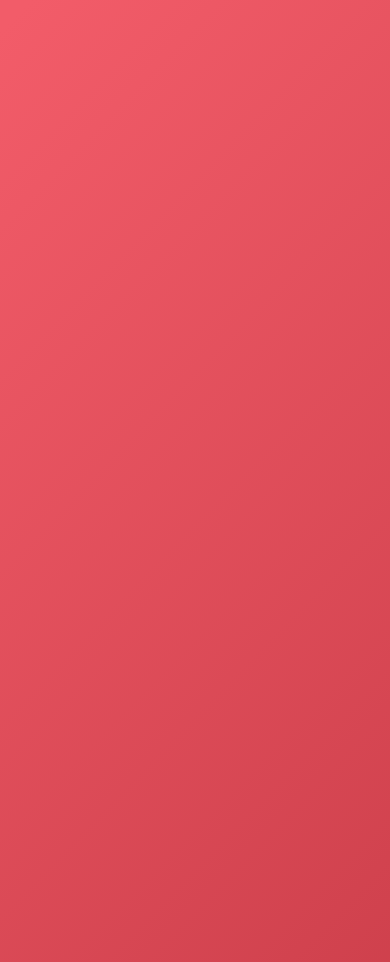
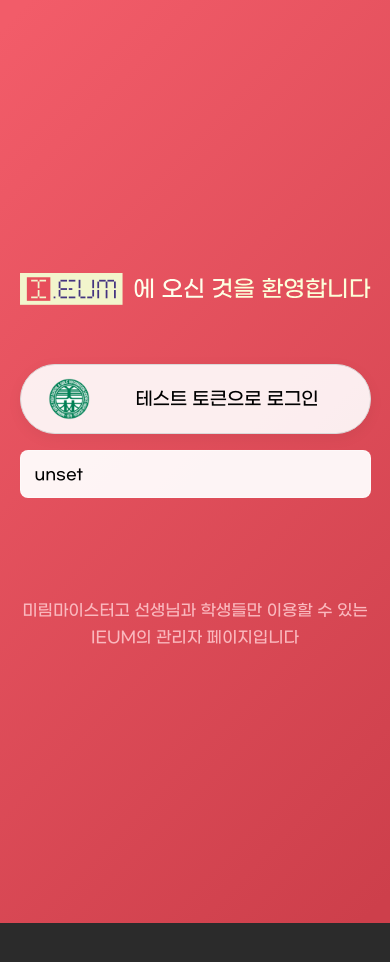
Before and after one commit to 2026-it-show/IEUM_Admin, a React (Vite) app: page / in a window 390 px wide. Shown: the top 962 px of the page. After the commit the page ends 923 px from the top, so only its background shows below. Built offline with nearby package versions, Linux system fonts and the light colour scheme; no server answers.

Commit message:
fix: 어드민 로그인 반응형 레이아웃 개선

```diff
--- a/src/pages/Home/Login.tsx
+++ b/src/pages/Home/Login.tsx
@@ -7,46 +7,64 @@ import { loginWithMirimToken } from '../../api/adminApi';
 const OuterContainer = styled.div`
   min-height: 100dvh;
   background: linear-gradient(134.188deg, #f25c69 2.1959%, #cd3f4b 97.804%);
-  display: grid;
-  place-items: center;
-  overflow: hidden;
+  display: flex;
+  align-items: center;
+  justify-content: center;
+  overflow-y: auto;
+  padding: clamp(28px, 8dvh, 96px) clamp(18px, 5vw, 48px);
 `;
 
-const InnerCanvas = styled.div`
-  position: relative;
-  width: 1920px;
-  height: 1080px;
-  transform: scale(min(100vw / 1920, 100dvh / 1080));
-  transform-origin: center;
+const LoginContent = styled.main`
+  width: min(100%, 990px);
+  min-height: min(720px, calc(100dvh - clamp(56px, 16dvh, 192px)));
+  display: flex;
+  flex-direction: column;
+  align-items: center;
+  justify-content: center;
+  gap: clamp(28px, 8dvh, 128px);
+
+  @media (max-width: 720px) {
+    min-height: calc(100dvh - 56px);
+    justify-content: center;
+    gap: clamp(22px, 7dvh, 64px);
+  }
 `;
 
 const LogoWrapper = styled.div`
-  position: absolute;
-  left: 465px;
-  top: 246px;
-  width: 990px;
-  height: 90px;
+  width: min(100%, 990px);
+  display: flex;
+  justify-content: center;
 `;
 
 const Logo = styled.img`
   width: 100%;
-  height: 100%;
+  height: auto;
   object-fit: contain;
+
+  @media (max-width: 720px) {
+    width: min(100%, 560px);
+  }
+`;
+
+const LoginActions = styled.div`
+  width: min(100%, 679px);
+  display: flex;
+  flex-direction: column;
+  align-items: stretch;
+  gap: 16px;
 `;
 
 const LoginButton = styled.button`
-  position: absolute;
-  left: 621px;
-  top: 687px;
-  width: 679px;
-  height: 106px;
+  width: 100%;
+  min-height: clamp(68px, 9vw, 106px);
+  padding: 10px clamp(24px, 5vw, 70px);
   border-radius: 71px;
   background-color: rgba(255, 255, 255, 0.9);
   border: 1px solid #d9d9d9;
   display: flex;
   align-items: center;
   justify-content: center;
-  gap: 50px;
+  gap: clamp(16px, 4vw, 50px);
   cursor: pointer;
   box-shadow: 0 4px 15px rgba(0, 0, 0, 0.05);
 
@@ -55,39 +73,43 @@ const LoginButton = styled.button`
     opacity: 0.75;
   }
 
+  @media (max-width: 520px) {
+    justify-content: flex-start;
+  }
 `;
 
 const MirimLogo = styled.img`
-  width: 74px;
-  height: 74px;
+  width: clamp(48px, 11vw, 74px);
+  height: clamp(48px, 11vw, 74px);
   border-radius: 84px;
   object-fit: cover;
 `;
 
 const ButtonText = styled.span`
-  width: 384px;
-  font-size: 32px;
+  min-width: 0;
+  flex: 1;
+  font-size: clamp(19px, 4vw, 32px);
   font-weight: 500;
   color: #000000;
+  text-align: center;
+  white-space: nowrap;
+
+  @media (max-width: 420px) {
+    font-size: 18px;
+  }
 `;
 
 const Description = styled.p`
-  position: absolute;
-  left: 698px;
-  top: 871px;
-  width: 525px;
-  font-size: 24px;
+  margin: 0;
+  width: min(100%, 560px);
+  font-size: clamp(16px, 3vw, 24px);
   color: #fab8be;
   text-align: center;
-  line-height: 40px;
+  line-height: 1.65;
   font-weight: 400;
 `;
 
 const TokenPanel = styled.form`
-  position: absolute;
-  left: 621px;
-  top: 812px;
-  width: 679px;
   display: grid;
   gap: 10px;
 `;
@@ -102,12 +124,11 @@ const TokenInput = styled.input`
 `;
 
 const ErrorText = styled.p`
-  position: absolute;
-  left: 621px;
-  top: 812px;
-  width: 679px;
+  min-height: 24px;
+  margin: 0;
   color: #ffffff;
   text-align: center;
+  line-height: 1.5;
 `;
 
 type LoginProps = {
@@ -119,19 +140,21 @@ function Login({ oauthEnabled }: LoginProps) {
 
   return (
     <OuterContainer>
-      <InnerCanvas>
+      <LoginContent>
         <LogoWrapper>
           <Logo src="/assets/home_logo.svg" alt="IEUM Logo" />
         </LogoWrapper>
 
-        {oauthEnabled ? <MirimOAuthLogin setError={setError} /> : <DevTokenLogin setError={setError} />}
-        {error ? <ErrorText>{error}</ErrorText> : null}
+        <LoginActions>
+          {oauthEnabled ? <MirimOAuthLogin setError={setError} /> : <DevTokenLogin setError={setError} />}
+          <ErrorText aria-live="polite">{error}</ErrorText>
+        </LoginActions>
         <Description>
           미림마이스터고 선생님과 학생들만 이용할 수 있는
           <br />
           IEUM의 관리자 페이지입니다
         </Description>
-      </InnerCanvas>
+      </LoginContent>
     </OuterContainer>
   );
 }
```
